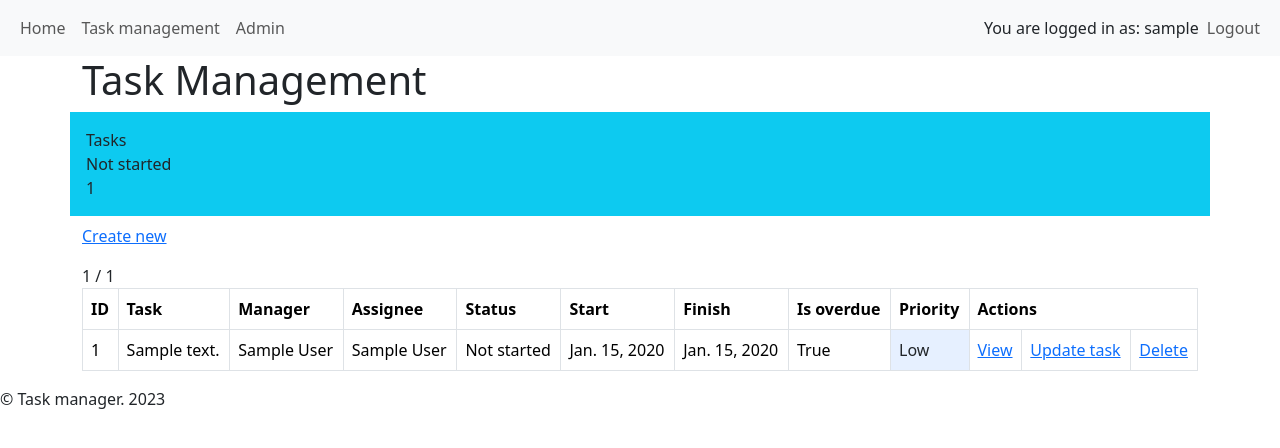
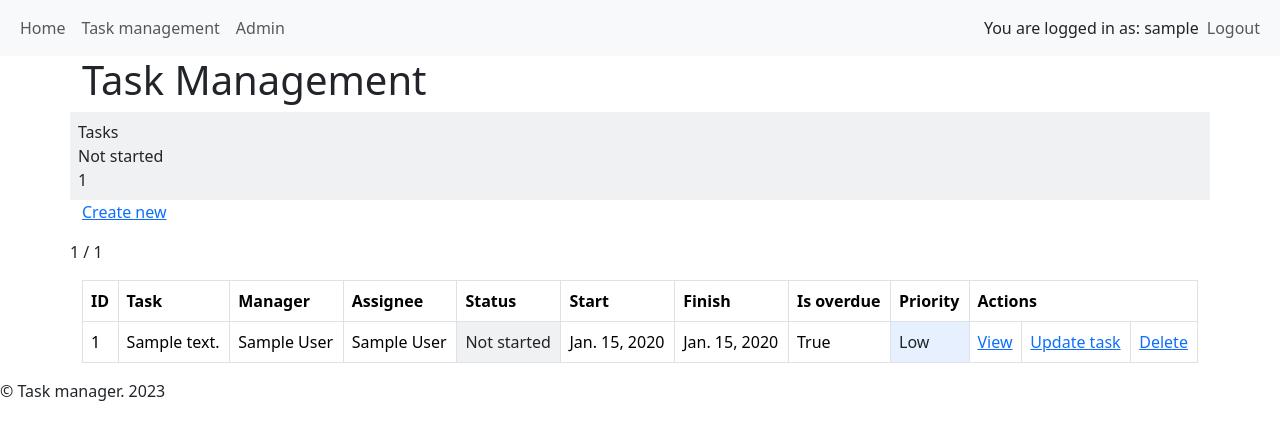
Before and after one commit to bro256/django03, a Django app: page /tasks/ in a window 1280 px wide. Shown: the top 448 px of that part. Run offline with Django 4.2, Linux system fonts and the light colour scheme; the first user in the database is signed in; tables that the repository leaves empty hold one stand-in row (Sample ...); the page is wider than the window, and the part outside it is not shown; some libraries are stand-ins or nearby versions.

Commit message:
styling and bug fix in create new/update task

```diff
--- a/django03/task_manager/templates/base.html
+++ b/django03/task_manager/templates/base.html
@@ -44,7 +44,6 @@
                 </form> {% endcomment %}
             </div>
         </nav>
-
     </header>
 <main>
 {% if messages %}
@@ -55,6 +54,11 @@
 {% endif %}
 {% block content %}
 {% endblock content %}</main>
-<footer><p>&copy; Task manager. 2023</footer>
+<div class="row">
+<footer>
+    <div class="row">
+        <p>&copy; Task manager. 2023
+    </footer>
+</div>
 </body>
 </html>
--- a/django03/task_manager/templates/includes/paginator_nav.html
+++ b/django03/task_manager/templates/includes/paginator_nav.html
@@ -1,4 +1,4 @@
-<div class="paginator">
+{% comment %} <div class="paginator">
     {% if page_obj.has_previous %}
     <a href="?{% if request.GET.query %}query={{ request.GET.query }}&{% endif %}page=1">&lt;</a>
     <a href="?{% if request.GET.query %}query={{ request.GET.query }}&{% endif %}page={{ page_obj.previous_page_number }}"> &lt;&lt;</a>
@@ -8,4 +8,20 @@
     <a href="?{% if request.GET.query %}query={{ request.GET.query }}&{% endif %}page={{ page_obj.next_page_number }}">&gt;</a>
     <a href="?{% if request.GET.query %}query={{ request.GET.query }}&{% endif %}page={{ page_obj.paginator.num_pages }}"> &gt;&gt;</a>
     {% endif %}
+</div> {% endcomment %}
+
+<div class="row">
+    <ul class="pagination">
+        <li class ="page item">
+            {% if page_obj.has_previous %}
+            <a href="?{% if request.GET.query %}query={{ request.GET.query }}&{% endif %}page=1">&laquo;</a>
+            <a href="?{% if request.GET.query %}query={{ request.GET.query }}&{% endif %}page={{ page_obj.previous_page_number }}">&lt;</a>
+            {% endif %}
+            <span class="current">{{ page_obj.number }} / {{ page_obj.paginator.num_pages }}</span>
+            {% if page_obj.has_next %}
+            <a href="?{% if request.GET.query %}query={{ request.GET.query }}&{% endif %}page={{ page_obj.next_page_number }}">&gt;</a>
+            <a href="?{% if request.GET.query %}query={{ request.GET.query }}&{% endif %}page={{ page_obj.paginator.num_pages }}">&raquo;</a>
+            {% endif %}
+        </li>
+    </ul>
 </div>
--- a/django03/task_manager/templates/task_manager/task_form.html
+++ b/django03/task_manager/templates/task_manager/task_form.html
@@ -2,11 +2,17 @@
 {% load static %}
 {% block title %} {{ block.super }} {% endblock title %}
 {% block content %}
+<div class="container">
+    {% if task.id %}
         <h1>Update task</h1>
         <p>Task: {{ task.content }}</p>
+    {% else %}
+        <h1>New task</h1>
+    {% endif %}
     <form method = "post" action="{{ request.path }}?task_id={{ task.id }}">
         {% csrf_token %}
         {{ form.as_p }}
         <button type="submit">Confirm</button>
     </form>
+</div>
 {% endblock content %}
--- a/django03/task_manager/templates/task_manager/task_list.html
+++ b/django03/task_manager/templates/task_manager/task_list.html
@@ -8,12 +8,14 @@
     </div>
     <div class="row">
         {% for count in task_counts %}
-        <div class="col p-3 mb-2 bg-info text-dark">Tasks</br>{{ count.status_display }}</br>{{ count.count }}</div>
+        <div class="col {% if count.status == 0 %}bg-secondary p-2 text-dark bg-opacity-10{% elif count.status == 1 %}bg-success p-2 text-dark bg-opacity-25{% elif count.status == 2 %}bg-primary p-2 text-dark bg-opacity-25{% elif count.status == 3 %}bg-danger p-2 text-dark bg-opacity-25{% elif count.status == 4 %}bg-success p-2 text-dark bg-opacity-50{% endif %}">Tasks</br>{{ count.status_display }}</br>{{ count.count }}</div>
+
+
         {% endfor %}
     </div>
-    {% comment %} {% if self.request.user.is_staff or self.request.user.is_superuser %} {% endcomment %}
-    <p><a class="button float-right" href="{% url 'task_create' %}">Create new</a></p>
-    {% comment %} {% endif %} {% endcomment %}
+    <div class="row">
+        <p><a class="" href="{% url 'task_create' %}">Create new</a></p>
+    </div>
     {% comment %} {% include 'includes/search.html' %} {% endcomment %}
     {% if task_list %}
         {% include 'includes/paginator_nav.html' %}
@@ -39,17 +41,14 @@
                     <td>{{ task.owner.first_name }} {{ task.owner.last_name }}</td>
                     {% comment %} <td>{% for assignee in task.assignee.all %} {{ assignee.first_name }} {{ assignee.last_name }}</br> {% endfor %}</td>     {% endcomment %}
                     <td>{{ task.assignee.first_name }} {{ task.assignee.last_name }}</td>
-
                     {% comment %} <td>{{ task.get_status_display }}</td>
                     <div class="my-div" style="background-color: {% if value == 'red' %}#ff0000{% elif value == 'blue' %}#0000ff{% else %}#ffffff{% endif %}">   {% endcomment %}
-                <td class="{% if task.status == 1 %}table-secondary{% elif task.status == 2 %}table-warning{% elif task.status == 3 %}table-info{% elif task.status == 4 %}table-success{% endif %}">{{ task.get_status_display }}</td>
-
+                    <td class="{% if task.status == 0 %}bg-secondary p-2 text-dark bg-opacity-10{% elif task.status == 1 %}bg-success p-2 text-dark bg-opacity-25{% elif task.status == 2 %}bg-primary p-2 text-dark bg-opacity-25{% elif task.status == 3 %}bg-danger p-2 text-dark bg-opacity-25{% elif task.status == 4 %}bg-success p-2 text-dark bg-opacity-50{% endif %}">{{ task.get_status_display }}</td>
                     <td>{{ task.start }}</td>
                     <td>{{ task.finish }}</td>
                     <td>{{ task.is_overdue }}</td>
                     {% comment %} <td>{{ task.get_priority_display }}</td> {% endcomment %}
                     <td class="{% if task.priority == 1 %}bg-primary p-2 text-dark bg-opacity-10{% elif task.priority == 2 %}bg-primary p-2 text-dark bg-opacity-25{% elif task.priority == 3 %}bg-primary p-2 text-dark bg-opacity-50{% elif task.priority == 4 %}bg-primary p-2 text-white bg-opacity-75{% endif %}">{{ task.get_priority_display }}</td>
-
                     <td><a href="{% url 'task_detail' task.pk %}">View</a></td>
                     {% comment %} <td><a href="{% url 'task_detail' task.pk %}">Update status</a></td> {% endcomment %}
                     <td><a href="{% url 'task_update' task.pk %}">Update task</a></td>
--- a/django03/task_manager/views.py
+++ b/django03/task_manager/views.py
@@ -31,7 +31,7 @@ def index(request):
 
 class TaskListView(generic.ListView):
     model = Task
-    paginate_by = 20
+    paginate_by = 3
     template_name = "task_manager/task_list.html"
 
     def get_queryset(self):
@@ -55,7 +55,7 @@ class TaskListView(generic.ListView):
 
 class UserTaskListView(generic.ListView):
     model = Task
-    paginate_by = 20
+    paginate_by = 3
     template_name = "task_manager/user_task_list.html"
 
     def get_queryset(self):
```
Also changed, not shown: django03/task_manager/templates/task_manager/task_delete.html (+8 -4 lines), django03/task_manager/templates/task_manager/task_detail.html (+14 -7 lines). Lines whose indentation alone changed are shown as unchanged.
